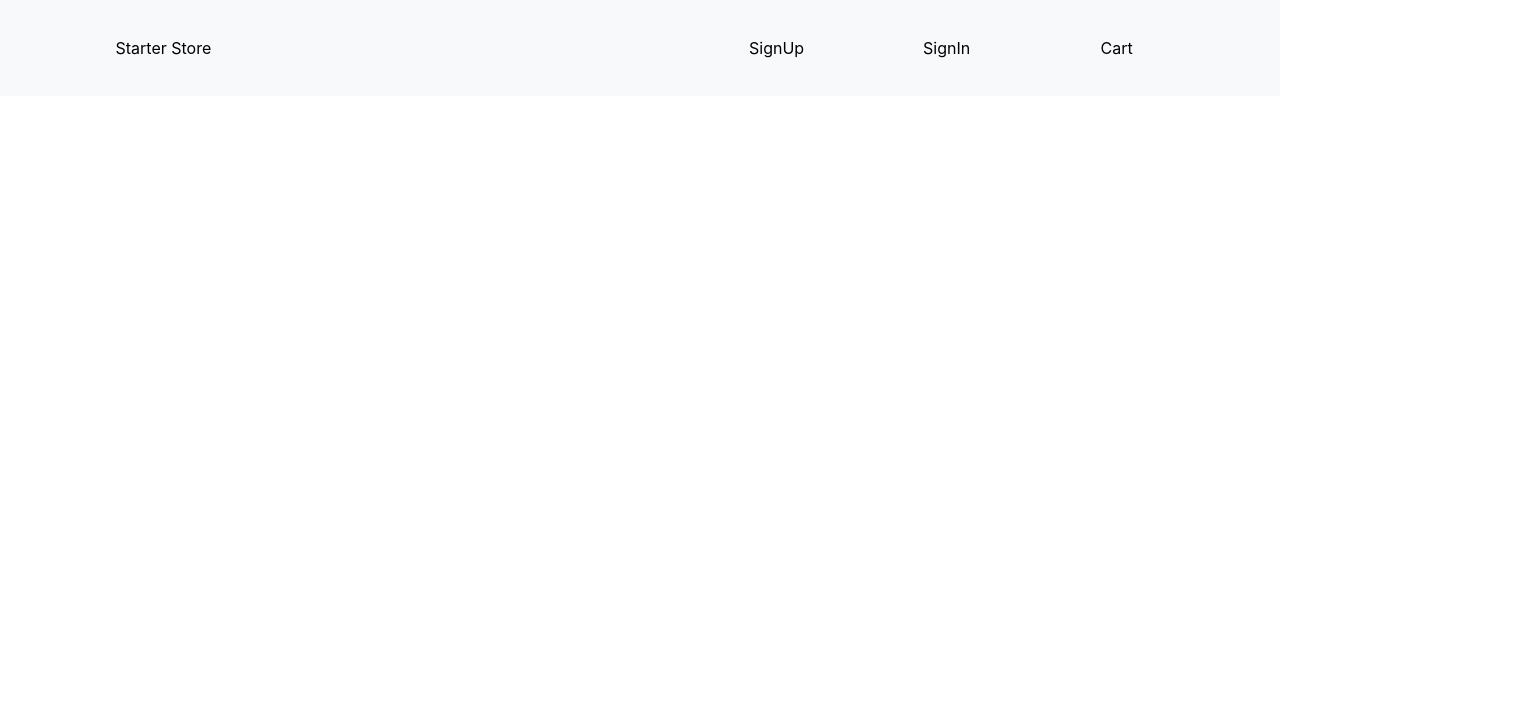
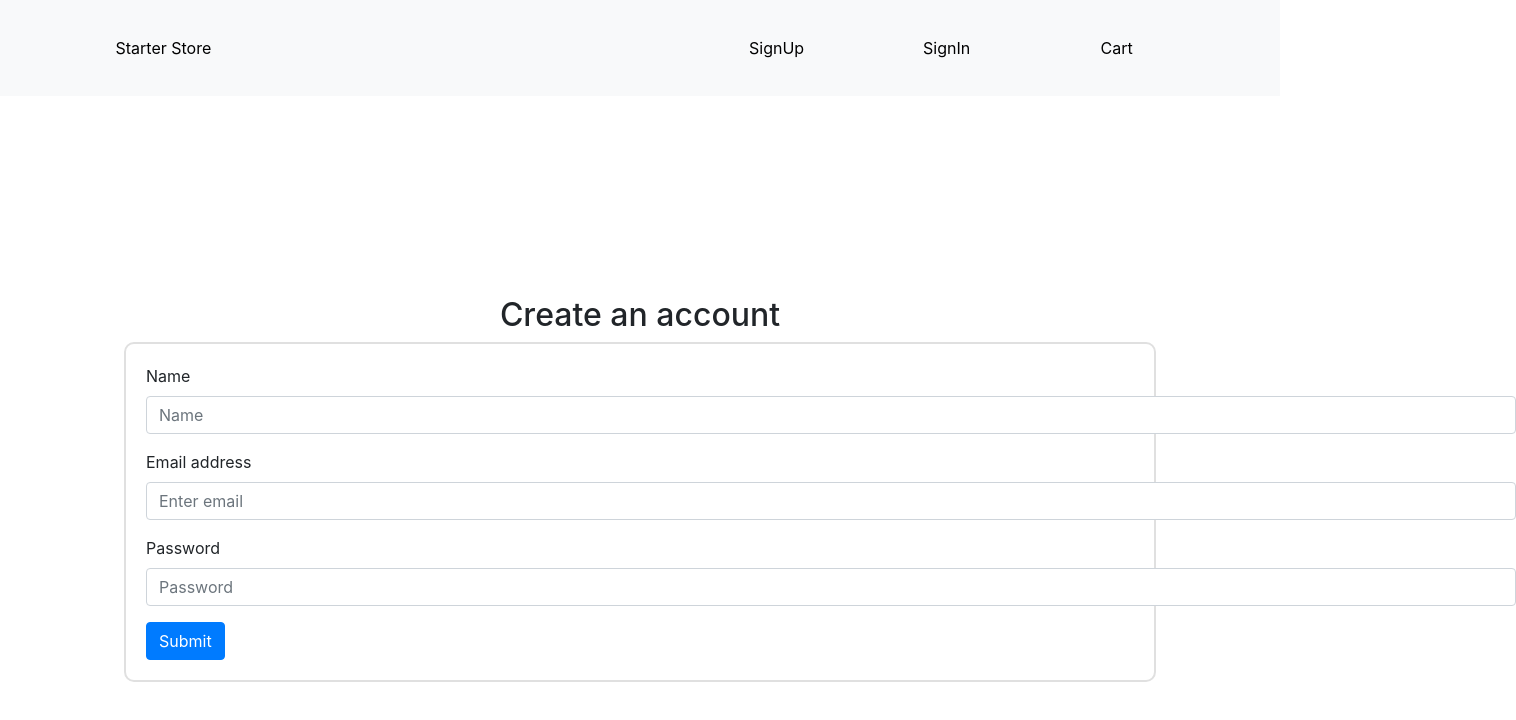
Before and after one commit to danil-react/First-add, a React (Create React App) app: page /signUp in a window 1280 px wide. Shown: the top 720 px of the page, 1516 px wide, since content can reach past the window. Built offline with nearby package versions, Linux system fonts and the light colour scheme.

Commit message:
signinsignup/layout

```diff
--- a/src/App.js
+++ b/src/App.js
@@ -33,6 +33,12 @@ export default function BasicExample() {
                     <Route path="/cart">
                         <Cart />
                     </Route>
+                    <Route path="/signIn">
+                        <SignIn />
+                    </Route>
+                    <Route path="/signUp">
+                        <SignUp />
+                    </Route>
                     <Route path="/dashboard">
                         <Dashboard />
                     </Route>
--- a/src/layouts/Home/index.js
+++ b/src/layouts/Home/index.js
@@ -6,7 +6,7 @@ import styles from "../../styles.module.scss";
 import Logo from "../../assets/images/lovelamp.svg";
 
 const Home = () => {
-    const arr = ['a','b','c','d','e']
+    const arr = ['a']
     return (
         <Container>
             <div className={styles.logo}>
--- a/src/layouts/SignIn/index.js
+++ b/src/layouts/SignIn/index.js
@@ -1,11 +1,58 @@
 import React from "react";
 
-import Card from '../../components/Card'
+import {Form} from 'react-bootstrap'
+import {Button} from 'react-bootstrap'
+import styles from "./styles.module.scss";
+import Container from "@material-ui/core/Container";
+
+// function Valid() {
+//     const useFormField = (initialValue: string = '') => {
+//         const [value, setValue] = React.useState(initialValue);
+//         const onChange = React.useCallback((e: React.ChangeEvent<HTMLInputElement>) => setValue(e.target.value), []);
+//         return { value, onChange };
+//     };
+// }
+//
+// function useFormField() {
+//     return undefined;
+// }
+//
+// export function LoginForm() {
+//     const emailField = useFormField();
+//     const passwordField = useFormField();
+//
+//     const handleSubmit = (e: React.FormEvent) => {
+//         e.preventDefault();
+//         api.e(emailField.value, passwordField.value);
+//     };
 
 const SignIn = () => {
-    return(
-        <div>
-            <h2>Card</h2>
+    return (
+
+
+
+        <div className={styles.container}>
+            <div >
+                <h2>Log in on your account</h2>
+            </div>
+            <Container>
+                <div className={styles.form}>
+                    {/*onSubmit={handleSubmit}*/}
+                    <Form >
+
+                        <Form.Group controlId="formGroupEmail">
+                            <Form.Label>Email address</Form.Label>
+                            <Form.Control type="email" placeholder="Enter email" />
+                        </Form.Group>
+                        <Form.Group controlId="formGroupPassword">
+                            <Form.Label>Password</Form.Label>
+                            <Form.Control type="password" placeholder="Password" />
+                        </Form.Group>
+                        <Button type="submit" onclick='validate()'>Submit</Button>
+
+                    </Form>
+                </div>
+            </Container>
         </div>
     );
 }
--- /dev/null
+++ b/src/layouts/SignIn/styles.module.scss
@@ -0,0 +1,63 @@
+
+.form {
+  display: flex;
+  border: 2px solid #e0e0e0;
+  padding: 20px 20px 20px 20px;
+  border-radius: 10px;
+  input{
+    width: 500%;
+  }
+}
+
+.container{
+  display: flex;
+  justify-content: center;
+  align-items: center;
+  margin: 200px 100px;
+}
+
+@media screen and (max-width: 1440px) {
+  .form {
+    input{
+      width: 500%;
+    }
+  }
+}
+
+@media screen and (max-width: 1024px) {
+  .form {
+    input{
+      width: 400%;
+    }
+  }
+}
+
+@media screen and (max-width: 768px) {
+  .form {
+    input{
+      width: 200%;
+    }
+  }
+}
+
+@media screen and (max-width: 425px) {
+  .form {
+    input{
+      width: 130%;
+    }
+  }
+  .container {
+    margin: 100px 20px
+  }
+}
+
+@media screen and (max-width: 375px) {
+  .form {
+    input{
+      width: 100%;
+    }
+  }
+  .container {
+    margin: 100px 20px
+  }
+}
--- a/src/layouts/SignUp/index.js
+++ b/src/layouts/SignUp/index.js
@@ -1,10 +1,40 @@
 import React from "react";
 
+import {Form} from 'react-bootstrap'
+import {Button} from 'react-bootstrap'
+import styles from "./styles.module.scss";
+import Container from "@material-ui/core/Container";
 
-const SignUp = ({name}) => {
-    return(
-        <div>
-            <h2>{name}</h2>
+const SignUp = () => {
+
+
+
+    return (
+
+        <div className={styles.container}>
+            <div >
+                <h2>Create an account</h2>
+            </div>
+            <Container>
+                <div className={styles.form}>
+                    <Form>
+                        <Form.Group controlId="formGroupPassword">
+                            <Form.Label>Name</Form.Label>
+                            <Form.Control placeholder="Name"/>
+                        </Form.Group>
+                        <Form.Group controlId="formGroupEmail">
+                            <Form.Label>Email address</Form.Label>
+                            <Form.Control type="email" placeholder="Enter email"/>
+                        </Form.Group>
+                        <Form.Group controlId="formGroupPassword">
+                            <Form.Label>Password</Form.Label>
+                            <Form.Control type="password" placeholder="Password"/>
+                        </Form.Group>
+                        <Button type="submit" >Submit</Button>
+                    </Form>
+                </div>
+            </Container>
+
         </div>
     );
 }
--- /dev/null
+++ b/src/layouts/SignUp/styles.module.scss
@@ -0,0 +1,64 @@
+.form {
+  display: flex;
+  justify-content: flex-start;
+  border: 2px solid #e0e0e0;
+  padding: 20px 20px 20px 20px;
+  border-radius: 10px;
+}
+
+
+
+.container{
+  display: flex;
+  justify-content: center;
+  align-items: center;
+  flex-direction: column;
+  margin: 200px 100px;
+
+}
+
+@media screen and (max-width: 1440px) {
+  .form {
+    input{
+      width: 500%;
+    }
+  }
+}
+
+@media screen and (max-width: 1024px) {
+  .form {
+    input{
+      width: 300%;
+    }
+  }
+}
+
+@media screen and (max-width: 768px) {
+  .form {
+    input{
+      width: 200%;
+    }
+  }
+}
+
+@media screen and (max-width: 425px) {
+  .form {
+    input{
+      width: 130%;
+    }
+  }
+  .container {
+    margin: 100px 20px
+  }
+}
+
+@media screen and (max-width: 375px) {
+  .form {
+    input{
+      width: 100%;
+    }
+  }
+  .container {
+    margin: 100px 20px
+  }
+}
```
Also changed, not shown: 1 other file (tests, documents, lock files or other folders).
